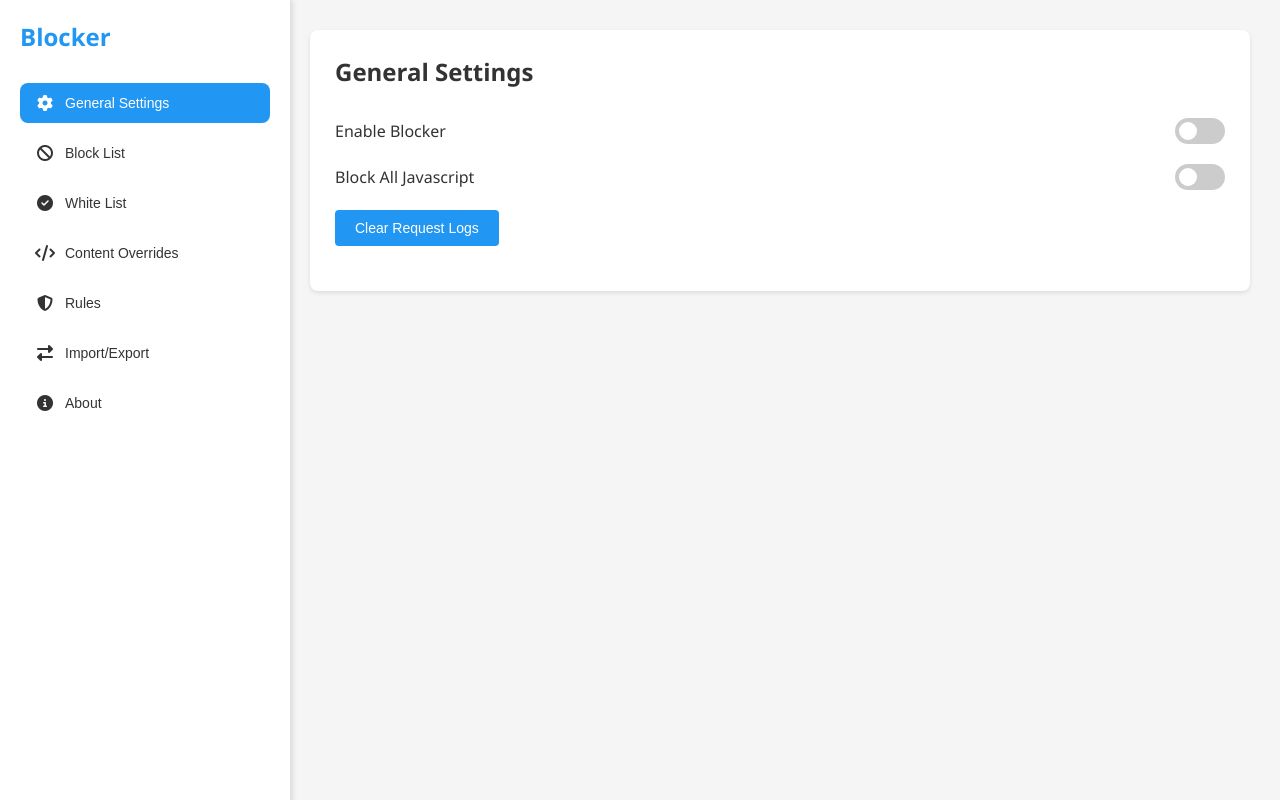
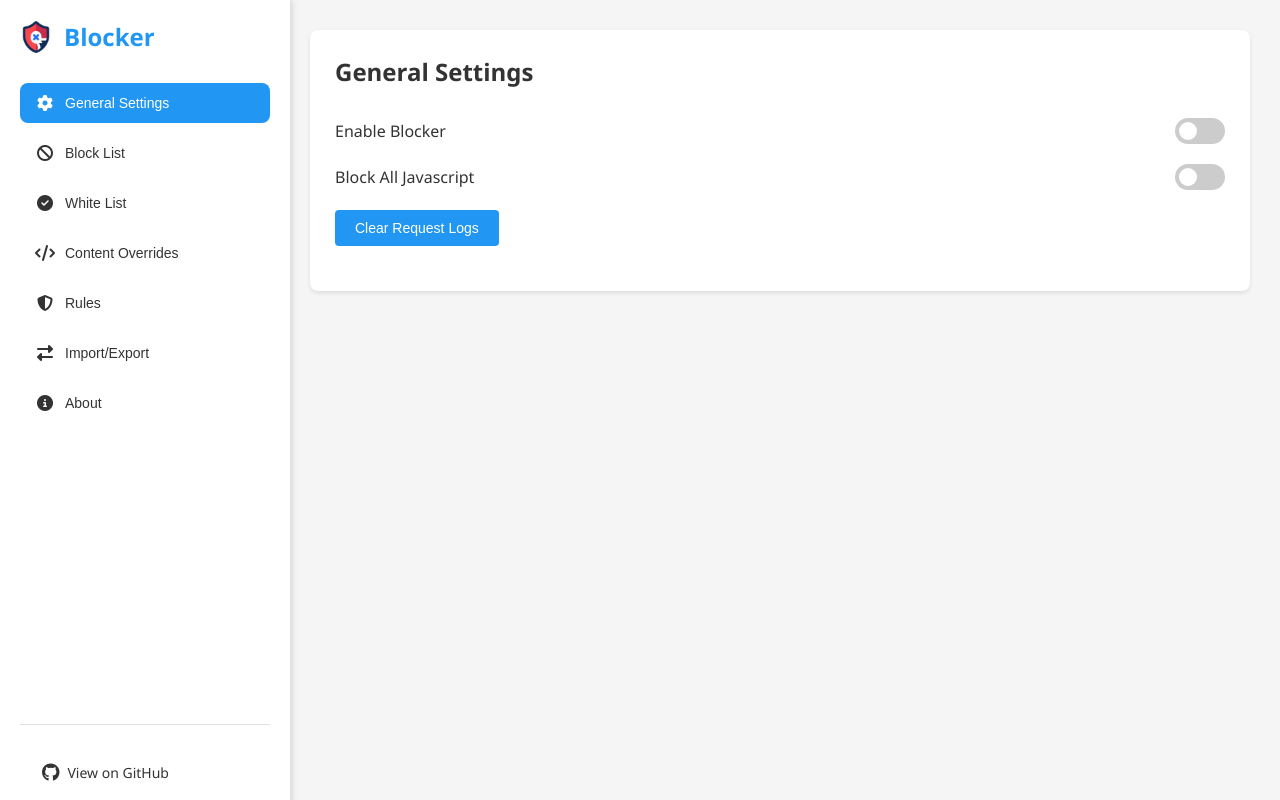
Before and after one commit to jeevan-lal/Blocker, a browser extension: page options/options.html in a window 1280 px wide. Drawn offline with Linux system fonts and the light colour scheme.

Commit message:
Update README and enhance UI in options and popup pages. Added GitHub links, improved layout with flexbox, and included icons for better branding.

```diff
--- a/options/options.css
+++ b/options/options.css
@@ -37,6 +37,8 @@ body {
     height: 100vh;
     box-shadow: 2px 0 5px rgba(0, 0, 0, 0.1);
     z-index: 1000;
+    display: flex;
+    flex-direction: column;
 }
 
 .sidebar h1 {
@@ -47,9 +49,15 @@ body {
 
 .header-container {
     display: flex;
-    align-items: baseline;
-    gap: 8px;
+    align-items: center;
+    gap: 12px;
     margin-bottom: 30px;
+}
+
+.header-logo {
+    width: 32px;
+    height: 32px;
+    object-fit: contain;
 }
 
 .header-container .version {
@@ -1472,3 +1480,34 @@ td:nth-child(3)::before {
 #redirectOptions .form-group {
     margin-bottom: 15px;
 }
+
+nav {
+    flex: 1;
+}
+
+.sidebar-footer {
+    padding: 30px 10px;
+    border-top: 1px solid var(--border-color);
+    margin-top: auto;
+}
+
+.github-link {
+    display: flex;
+    align-items: center;
+    gap: 8px;
+    color: var(--text-color);
+    text-decoration: none;
+    font-size: 14px;
+    padding: 8px 12px;
+    border-radius: 6px;
+    transition: all 0.2s ease;
+}
+
+.github-link:hover {
+    background-color: var(--background-light);
+    color: var(--primary-color);
+}
+
+.github-link i {
+    font-size: 18px;
+}
--- a/options/options.html
+++ b/options/options.html
@@ -2,6 +2,7 @@
 <html>
 <head>
     <title>Blocker Options</title>
+    <link rel="icon" type="image/png" href="../icons/icon16.png">
     <link href="options.css" rel="stylesheet">
     <link rel="stylesheet" href="https://cdnjs.cloudflare.com/ajax/libs/font-awesome/6.5.1/css/all.min.css">
 </head>
@@ -10,6 +11,7 @@
         <!-- Left Sidebar -->
         <div class="sidebar">
             <div class="header-container">
+                <img src="../icons/icon48.png" alt="Blocker Logo" class="header-logo">
                 <h1>Blocker</h1>
                 <span class="version"></span>
             </div>
@@ -43,6 +45,12 @@
                     <span>About</span>
                 </button>
             </nav>
+            <div class="sidebar-footer">
+                <a href="https://github.com/jeevan-lal/Blocker" target="_blank" class="github-link">
+                    <i class="fab fa-github"></i>
+                    View on GitHub
+                </a>
+            </div>
         </div>
 
         <!-- Right Content Area -->
@@ -636,15 +644,15 @@
                         </ul>
                     </div>
                     <div class="about-links">
-                        <a href="https://github.com/yourusername/blocker" target="_blank" class="about-link">
+                        <a href="https://github.com/jeevan-lal/Blocker" target="_blank" class="about-link">
                             <i class="fab fa-github"></i>
                             View on GitHub
                         </a>
-                        <a href="https://github.com/yourusername/blocker/issues" target="_blank" class="about-link">
+                        <a href="https://github.com/jeevan-lal/Blocker/issues" target="_blank" class="about-link">
                             <i class="fas fa-bug"></i>
                             Report an Issue
                         </a>
-                        <a href="https://github.com/yourusername/blocker/wiki" target="_blank" class="about-link">
+                        <a href="https://github.com/jeevan-lal/Blocker/wiki" target="_blank" class="about-link">
                             <i class="fas fa-book"></i>
                             Documentation
                         </a>
```
Also changed, not shown: popup/popup.html (+1 -0 lines), README.md.
